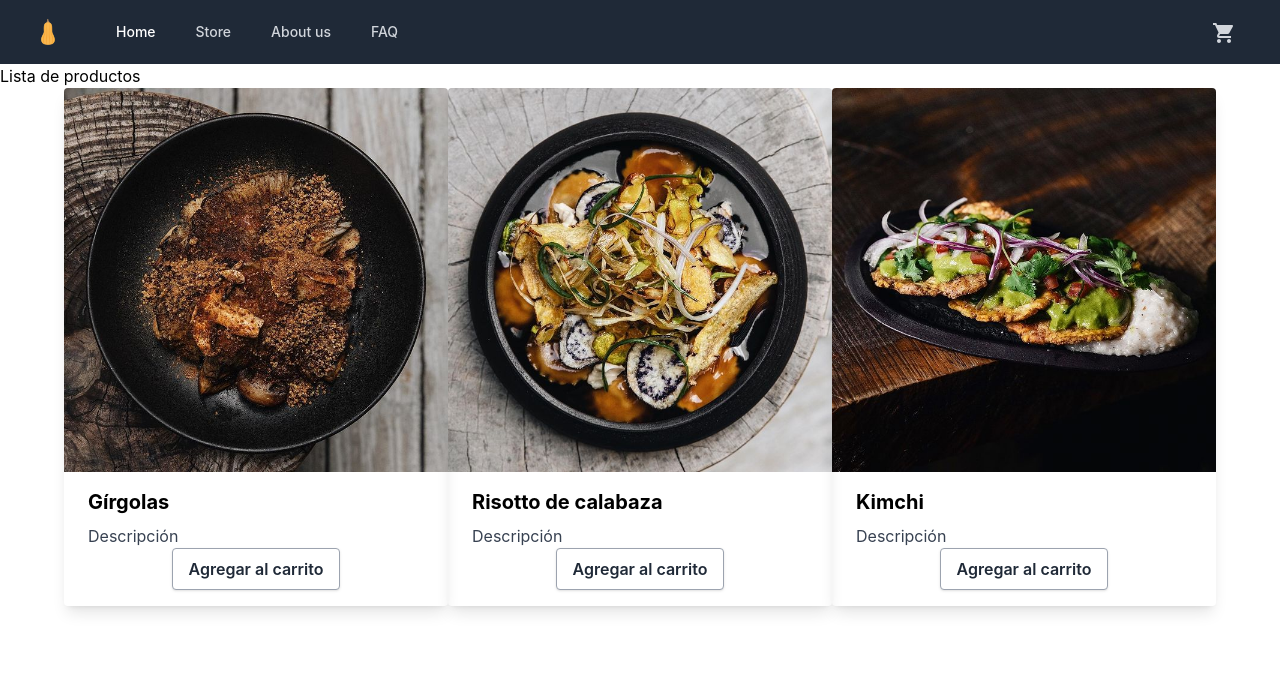
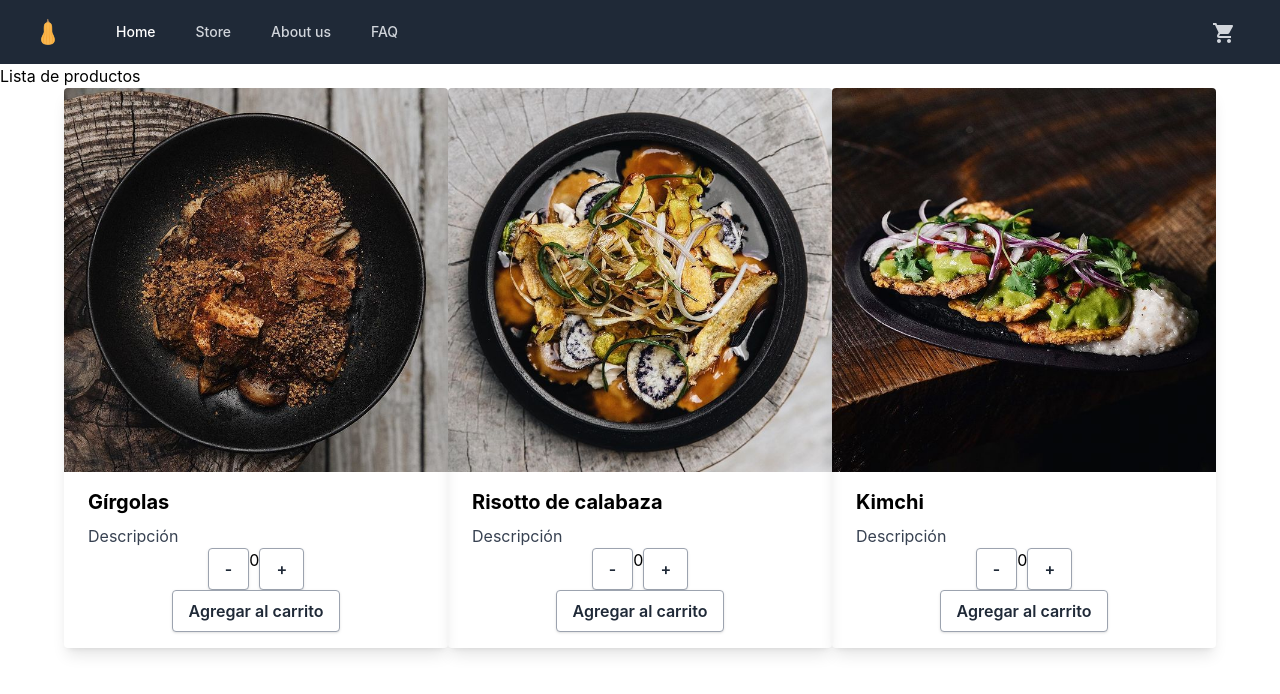
Before and after one commit to nazarenads/anquitoDosSantos, a React (Create React App) app: page / in a window 1280 px wide. Shown: the top 694 px of the page. Built offline with nearby package versions, Linux system fonts and the light colour scheme.

Commit message:
added ItemCount component and ItemList with logic to map products

```diff
--- /dev/null
+++ b/src/components/ItemCount.jsx
@@ -0,0 +1,29 @@
+import React, {useState} from 'react'
+
+function ItemCount({stock, initial}) {
+    const [counter, setCounter] = useState(0);
+
+    function increaseCounter(){
+        if (counter < stock) {
+            setCounter(counter + 1)
+        } else {}
+    }
+
+    function decreaseCounter(){
+        if (counter > initial) {
+            setCounter(counter - 1)
+        } else {}
+    }
+
+  return (
+    <>
+    <button onClick={decreaseCounter} className="bg-white hover:bg-gray-100 text-gray-800 font-semibold py-2 px-4 border border-gray-400 rounded shadow">-</button>
+    <p>
+        {counter}
+    </p>
+    <button onClick={increaseCounter} className="bg-white hover:bg-gray-100 text-gray-800 font-semibold py-2 px-4 border border-gray-400 rounded shadow">+</button>
+    </>
+  )
+}
+
+export default ItemCount
--- /dev/null
+++ b/src/components/ItemList.jsx
@@ -0,0 +1,18 @@
+import React from 'react'
+import ProductItem from "../components/ProductItem"
+
+function itemList({ products }) {
+  return (
+    <>
+    { products.map( thisproduct => {
+        return (
+            <ProductItem product={thisproduct} />
+        )
+    }
+)}
+    </>
+
+  )
+}
+
+export default itemList
--- a/src/components/ItemListContainer.jsx
+++ b/src/components/ItemListContainer.jsx
@@ -1,14 +1,37 @@
-import React from 'react'
-import ProductItem from './ProductItem'
+import React, {useEffect, useState} from 'react'
+import ItemList from './ItemList'
+import productsDB from "../data/products"
+
+function getProducts(){
+  return new Promise( (resolve, reject) => {
+    setTimeout(() => {
+      resolve(productsDB)
+    },
+     500
+    )
+  }
+  )
+}
 
 function ItemListContainer( props ) {
+  const [products, setProducts] = useState([]);
+
+  useEffect(()=> {
+    getProducts().then(
+      respuestaPromise => {
+        console.log(respuestaPromise)
+        setProducts(respuestaPromise)
+      })
+    },[])
+
   return (
       <>
       <h1>{props.greeting}</h1>
       <div className='flex justify-center'>
-        <ProductItem image={"./assets/product-1.jpg"} title={"Gírgolas"} description={"Descripción"}/>
-        <ProductItem image={"./assets/product-2.jpg"} title={"Risotto de calabaza"} description={"Descripción"}/>
-        <ProductItem image={"./assets/product-3.jpg"} title={"Kimchi"} description={"Descripción"}/>
+        <ItemList products={products}/>
+        {/* <ProductItem data={products[0]}/>
+        <ProductItem data={products[1]}/>
+        <ProductItem data={products[2]}/> */}
       </div>
       </>
 
--- a/src/components/ProductItem.jsx
+++ b/src/components/ProductItem.jsx
@@ -1,14 +1,19 @@
 import React from 'react'
+import ItemCount from './ItemCount'
 
-function ProductItem({image, title, description}) {
+function ProductItem({product}) {
+  const {image, title, description} = product
   return (
         <div className="max-w-sm rounded overflow-hidden shadow-lg">
-    <img className="w-full" src={image} alt="Sunset in the mountains"/>
+    <img className="w-full" src={image}/>
     <div className="px-6 py-4">
         <div className="font-bold text-xl mb-2">{title}</div>
         <p className="text-gray-700 text-base">
             {description}
         </p>
+        <div className="flex justify-center">
+        <ItemCount stock="10" initial="1"/>
+        </div>
         <div className="flex justify-center">
         <button className="bg-white hover:bg-gray-100 text-gray-800 font-semibold py-2 px-4 border border-gray-400 rounded shadow">
         Agregar al carrito
--- /dev/null
+++ b/src/data/products.js
@@ -0,0 +1,25 @@
+const products = [
+    {
+        image: "./assets/product-1.jpg",
+        title: "Gírgolas",
+        description: "Descripción",
+        stock: 6,
+        price: 2400
+    },
+    {
+        image: "./assets/product-2.jpg",
+        title: "Risotto de calabaza",
+        description: "Descripción",
+        stock: 10,
+        price: 2000
+    },
+    {
+        image: "./assets/product-3.jpg",
+        title: "Kimchi",
+        description: "Descripción",
+        stock: 5,
+        price: 1400
+    }
+]
+
+export default products;
```
